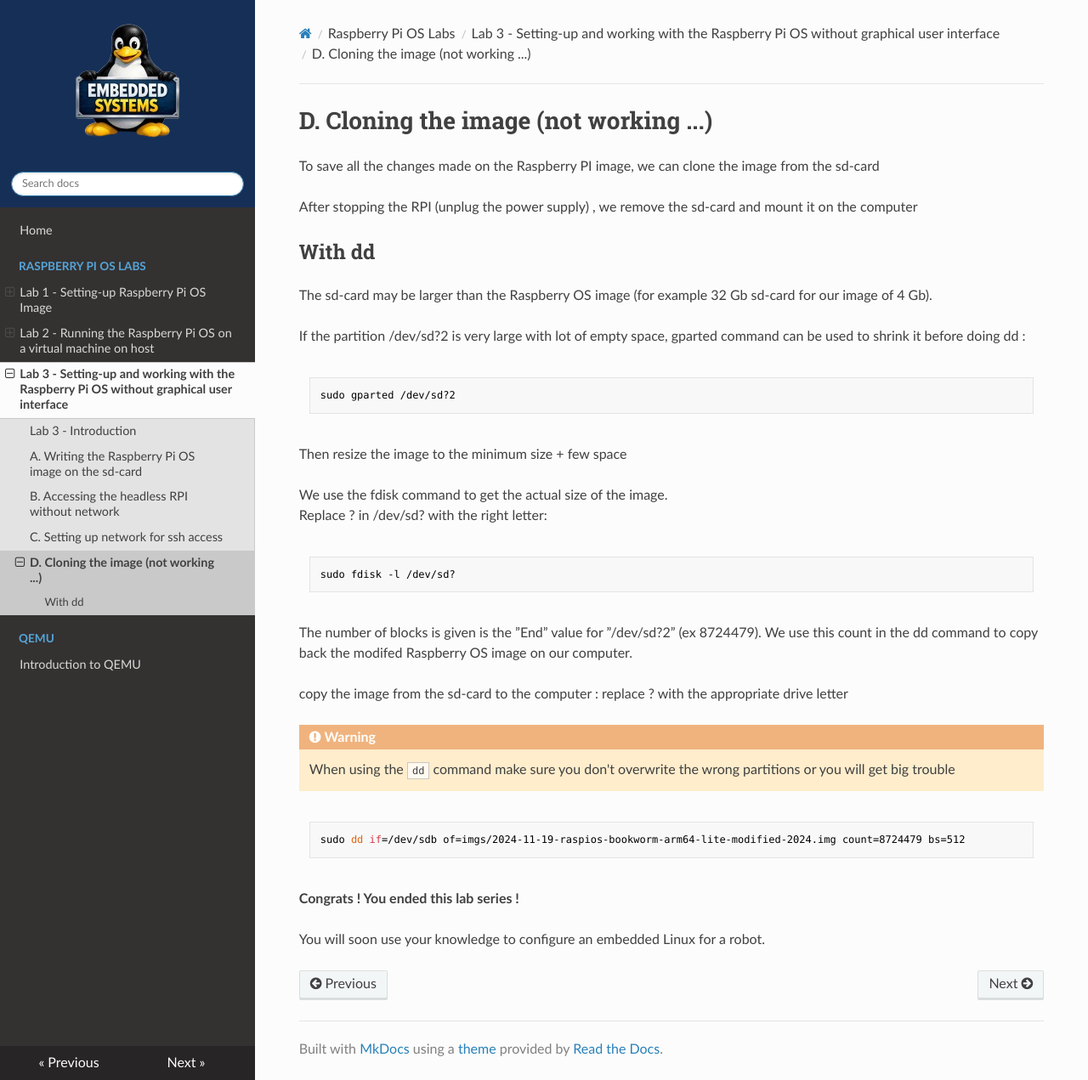
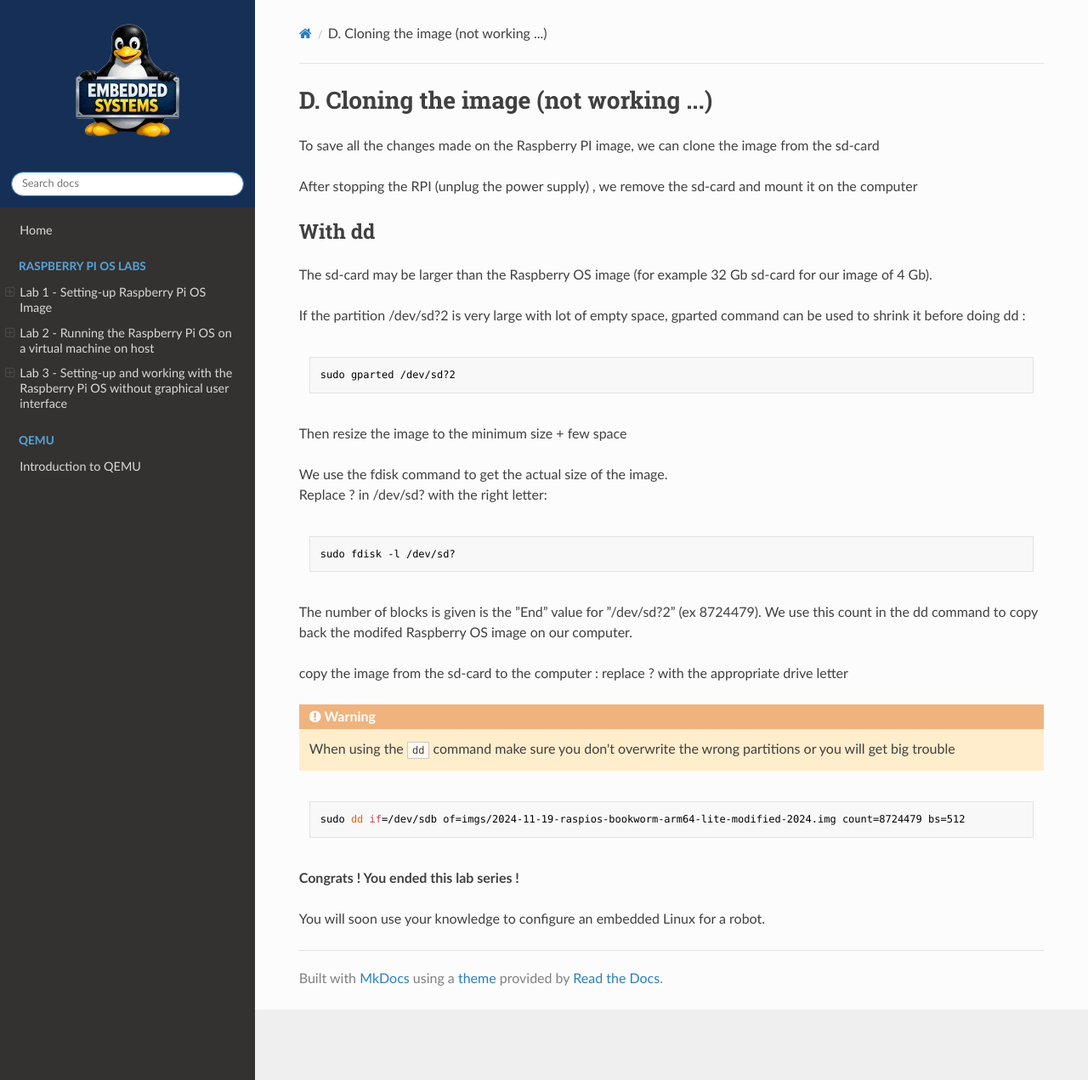
Before and after one commit to tlefloch/emb-sys, an MkDocs documentation site: the page built from docs/image/lab3/saving.md, in a window 1280 px wide and 1271 px high. Shown: the whole window at 85% size. Built offline with MkDocs 1.6.1, drawn with Linux system fonts in a browser that asks for light colours; nearby versions of some CDN libraries.

Commit message:
hide solutions

```diff
--- a/mkdocs.yml
+++ b/mkdocs.yml
@@ -31,7 +31,7 @@
       - image/lab3/writing.md
       - image/lab3/connecting.md
       - image/lab3/setting.md
-      - image/lab3/saving.md
+      #- image/lab3/saving.md
   - QEMU:
     - image/qemu.md
   # - Docker:
```
